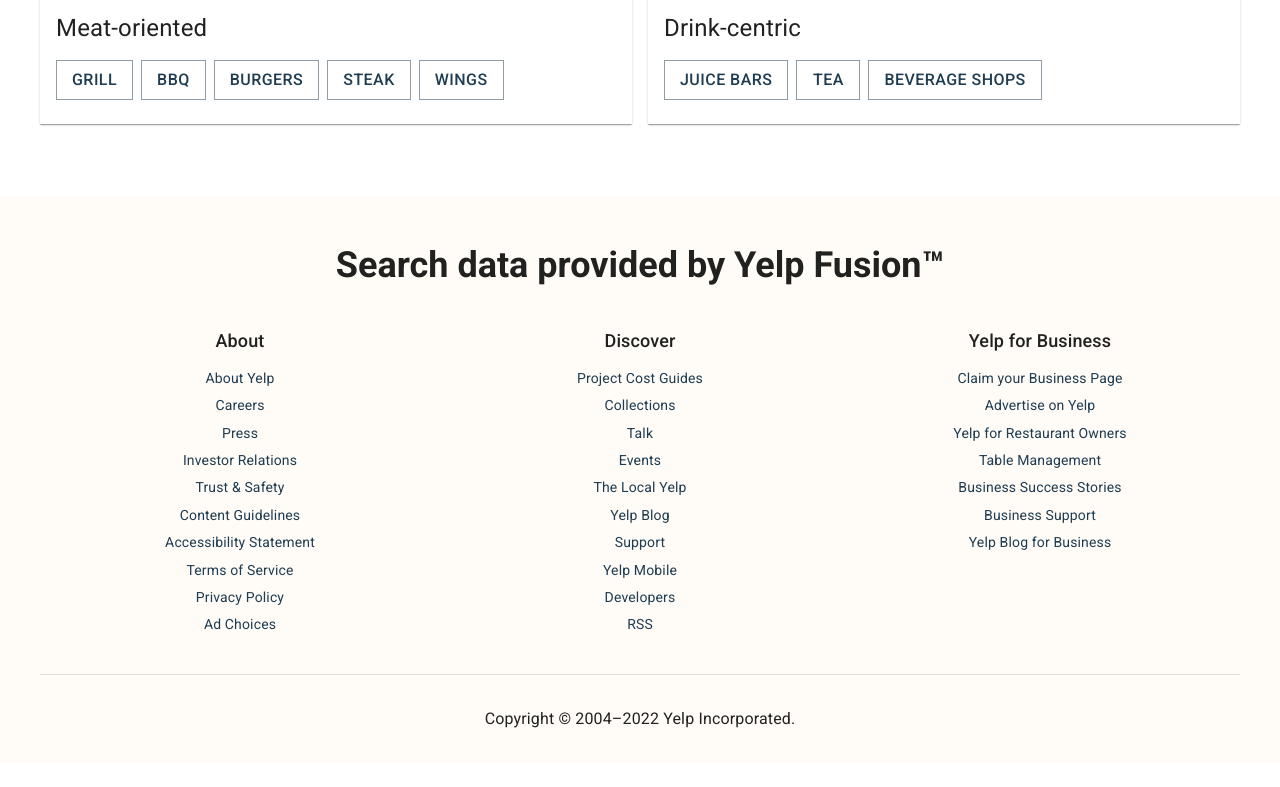
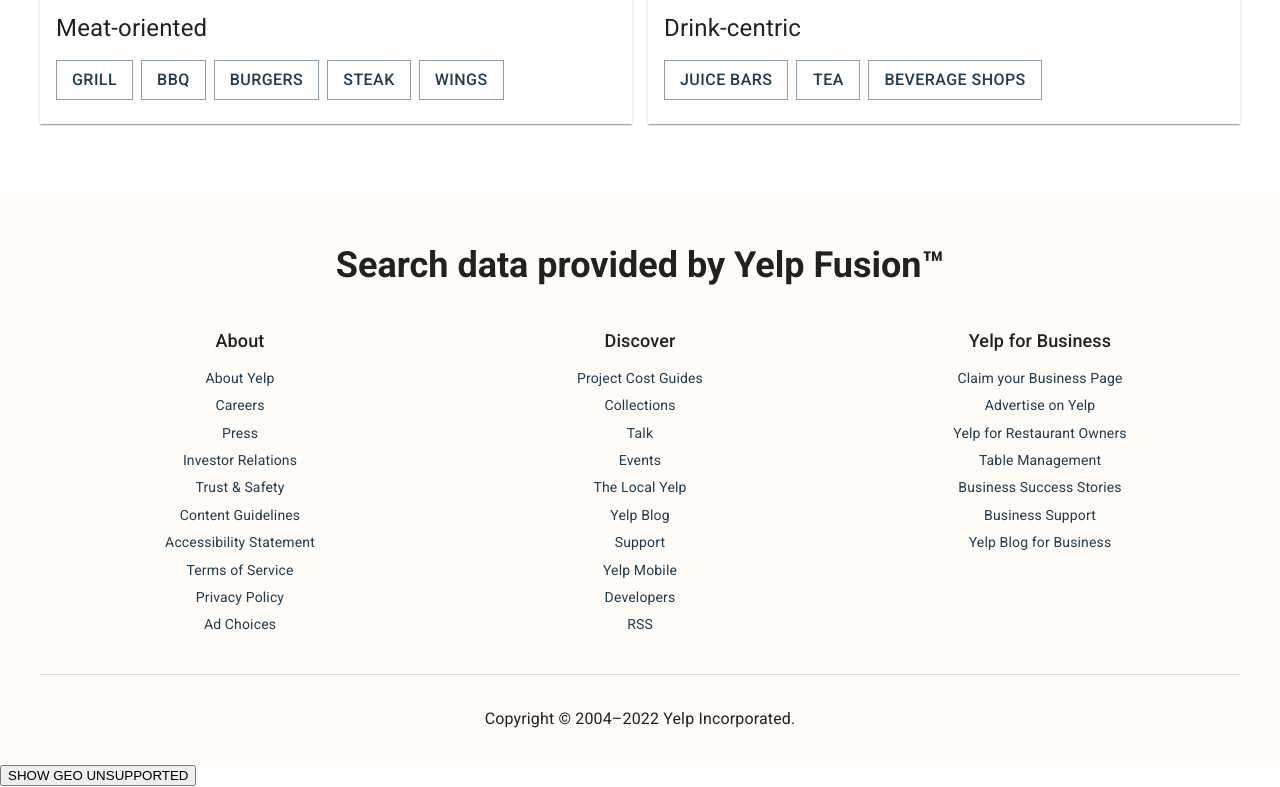
Before and after one commit to JasonXB/local-eats, a Next.js app: page / in a window 1280 px wide. Shown: the part 2242-3029 px from the top of the page. Before the commit the page ends 3005 px from the top, so only its background shows below. Built offline with nearby package versions, Linux system fonts and the light colour scheme.

Commit message:
Tested the geo unsupported modal on homepage

```diff
--- a/pages/index.js
+++ b/pages/index.js
@@ -10,7 +10,13 @@ import Footer from "../src/custom-components/Footer";
 import DenialModal from "../src/custom-components/Modals/LocationDenial/DenialModal";
 import GeoUnsupported from "../src/custom-components/Modals/GeoUnsupported";
 import PredeterminedModal from "../src/custom-components/Modals/Predetermined";
+import { homepageModalActions } from "../state-management/store/homepage/ModalVisibility";
+import { useSelector, useDispatch } from "react-redux";
+
 export default function index() {
+  const dispatch = useDispatch();
+  const revealGeo = () => dispatch(homepageModalActions.geolocationUnsupported()); // prettier-ignore
+
   return (
     <>
       <MissionStatement />
@@ -27,6 +33,7 @@ export default function index() {
         <Footer />
       </LayoutContainer>
       {/* Modals that appear conditionally based on states saved in the Redux store */}
+      <button onClick={revealGeo}>SHOW GEO UNSUPPORTED</button>
       <DenialModal />
       <PredeterminedModal />
       <GeoUnsupported />
```
